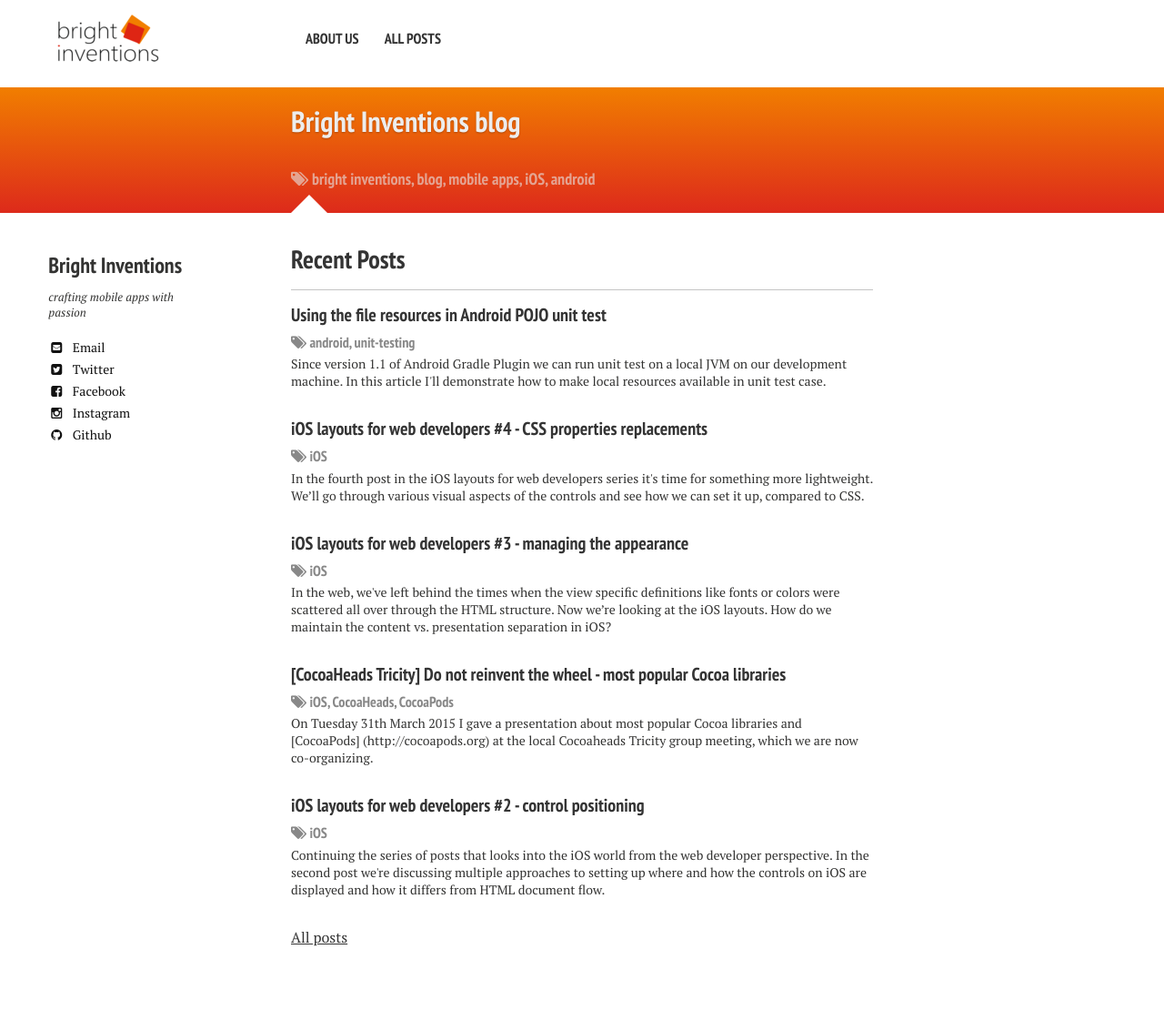
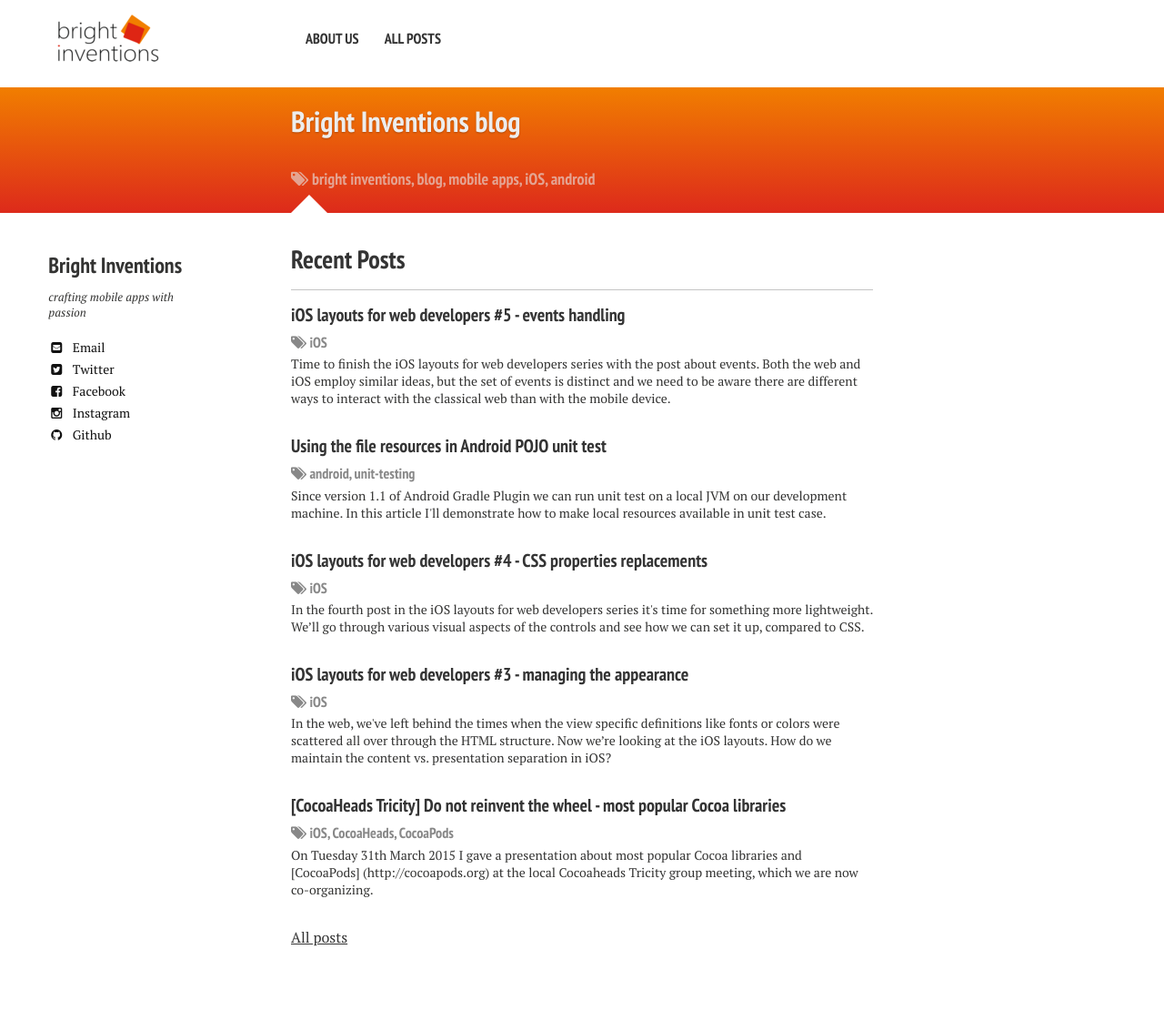
Before and after one commit to bright/bright.github.io, a Jekyll site: the page built from index.md, in a window 1280 px wide. Shown: the whole page at 91% size. Built offline with Jekyll 4.4.1, drawn with Linux system fonts in a browser that asks for light colours; nearby versions of some CDN libraries; Markdown is read by kramdown in place of the engine named in the settings; part of the change alters nothing that is shown.

Commit message:
ios layouts for web developers 5

```diff
--- a/_posts/2015-04-10-ios-layouts-for-web-developers-4-css-properties-replacements.md
+++ b/_posts/2015-04-10-ios-layouts-for-web-developers-4-css-properties-replacements.md
@@ -132,4 +132,5 @@ Some of the “fancy” text effects like text shadows or strokes are available
 
 That’s all I found useful and worth mentioning here, but of course the full list of styling-related features of UIKit, and especially when going down to CALayers is vast, likewise the full list of features in CSS, so I don’t think it’s even feasible to cover everything here.
 
-Next time I’ll probably conclude the series with the post about events handling.
+
+Next time I’ll conclude the series with [the post about events handling](/ios-layouts-for-web-developers-5-events-handling/).
--- /dev/null
+++ b/_posts/2015-05-21-ios-layouts-for-web-developers-5-events-handling.md
@@ -0,0 +1,140 @@
+---
+layout: post
+excerpt: "Time to finish the iOS layouts for web developers series with the post about events. Both the web and iOS employ similar ideas, but the set of events is distinct and we need to be aware there are different ways to interact with the classical web than with the mobile device."
+title: "iOS layouts for web developers #5 - events handling"
+date: 2015-05-21
+tags: [iOS]
+comments: true
+author: adam
+---
+
+Time to finish the iOS layouts for web developers series with the post about events. Earlier in the series you might read about [the controls](/ios-layouts-for-web-developers-1-basic-building-blocks/), [control positioning](/ios-layouts-for-web-developers-2-control-positioning/), [managing the appearance](/ios-layouts-for-web-developers-3-managing-appearance/) and [CSS properties replacements](/ios-layouts-for-web-developers-4-css-properties-replacements/).
+
+Touchy state of the mobile touch events
+----
+
+Both in the web and in iOS we employ event-based models to define and control the interactions between our application and the external world, especially the user. The general idea of listening and reacting to particular events on specific parts of the UI or the whole application is the same on both environments. But the set of events is distinct and the main difference we need to always be aware is there are different ways to interact with the classical web than with the mobile device.
+
+The web's basic [DOM events model](http://www.w3.org/TR/DOM-Level-2-Events/events.html#Events-eventgroupings) was designed when touch interfaces were still very far from mainstream devices. It assumes the application is controlled by the mouse and the keyboard, thus the events carry the information like where the mouse pointer is or which key was pressed. And now, when we use the web on the mobile device, we’re still constrained to what type of interaction the browser supports and in a lot of cases we still need to talk in terms of clicks and mouse moves instead of gestures.
+
+The story about [proper touch events in the web](http://www.html5rocks.com/en/mobile/touch/) is [long and convoluted](http://www.w3.org/Mobile/mobile-web-app-state/#User_interactions). First, Safari introduced own [non-standard touch events support](https://developer.apple.com/library/safari/documentation/AppleApplications/Reference/SafariWebContent/HandlingEvents/HandlingEvents.html#//apple_ref/doc/uid/TP40006511-SW22) back in iOS 2.0. The de-facto standard was adopted by few other mobile browsers and later codified as the [W3C standard](http://www.w3.org/TR/touch-events/), but its adoption is [still quite poor](http://caniuse.com/#feat=touch). Meanwhile the new, more generic alternative concept of [Pointer Events](http://www.w3.org/TR/pointerevents/) was coined, specified and [introduced in Internet Explorer](http://caniuse.com/#feat=pointer). This led to the support fragmentation and uncertainty for developers what to rely on and what to expect in the future.
+
+On the other hand we have native mobile platforms like iOS that know much better how the contemporary device is controlled. Instead of mouse and keyboard events, the mobile platform is concerned about [multitouch gestures like panning or pinching or accelerometer-based motion recognition](https://developer.apple.com/library/prerelease/ios/documentation/EventHandling/Conceptual/EventHandlingiPhoneOS/Introduction/Introduction.html) and exposes it via the high-level gesture API instead of low-level information about each and every touch or finger movement.
+
+Of course, on a conceptual level, there are some analogies and some of the most common native gestures can be translated quite directly into web world - the example is a scroll gesture, done by tapping the screen and dragging the app’s content - mobile browsers happen to emit `scroll` events then.
+
+Simplified gestures handling
+----
+
+Events in iOS are approached at multiple levels of abstraction, giving the developer the way to either easily use the system default gestures or alternatively dive down to more complex but more powerful API.
+
+The simpler layer available are [gesture recognizers](https://developer.apple.com/library/prerelease/ios/documentation/EventHandling/Conceptual/EventHandlingiPhoneOS/GestureRecognizer_basics/GestureRecognizer_basics.html#//apple_ref/doc/uid/TP40009541-CH2-SW2). Views can have multiple gesture recognizers attached, each configured to detect a particular, possibly complex gesture like pinching ([`UIPinchGestureRecognizer`](https://developer.apple.com/library/prerelease/ios/documentation/UIKit/Reference/UIPinchGestureRecognizer_Class/index.html#//apple_ref/occ/cl/UIPinchGestureRecognizer)) or finger rotation ([`UIRotationGestureRecognizer`](https://developer.apple.com/library/prerelease/ios/documentation/UIKit/Reference/UIRotateGestureRecognizer_Class/index.html#//apple_ref/occ/cl/UIRotationGestureRecognizer)). When the gesture is detected, the recognizer calls its target - the callback we defined when setting the recognizer up:
+
+{% highlight Objective-C %}
+- (void)viewDidLoad {
+    [super viewDidLoad];
+
+    UITapGestureRecognizer *doubleTapRecognizer = [[UITapGestureRecognizer alloc]
+        initWithTarget:self action:@selector(respondToDoubleTapGesture:)];
+    doubleTapRecognizer.numberOfTapsRequired = 2;
+    [self.view addGestureRecognizer:doubleTapRecognizer];
+}
+
+- (void)respondToDoubleTapGesture:(id)sender {
+    // react on double tap event here
+}
+{% endhighlight %}
+
+There’s no direct analogy available for complex gestures in the web world. Mobile browser apps often have their own handling for such a gestures, not even passing the raw gesture to the web app currently opened. For example, when pinching the website on the mobile device, it is zoomed in or out [without the web app being notified](http://stackoverflow.com/questions/995914/catch-browsers-zoom-event-in-javascript) about that event directly. The solution to handle complex gestures in mobile web is to defer to 3rd-party libraries that employ the low-level handling mechanisms to emulate the gesture events. Examples are [Hammer.js](http://hammerjs.github.io/) or [Touchy](https://github.com/hotstudio/touchy).
+
+> 3rd-party libraries to handle complex events <—> built-in gesture recognizers
+
+Simple events simplified even more
+----
+
+For simpler events that do not require complex “recognizing” of movements pattern and consist just a single interaction, like tap, there is simplified mechanism available in iOS via `UIControl`'s [`addTarget:action:forControlEvents:`](https://developer.apple.com/library/ios/documentation/UIKit/Reference/UIControl_Class/index.html#//apple_ref/occ/instm/UIControl/addTarget:action:forControlEvents:) method, where we specify callbacks for particular events directly in the control:
+
+{% highlight Objective-C %}
+- (void)viewDidLoad {
+    [super viewDidLoad];
+
+    UIButton *button = // create or find a button
+    [button addTarget:self
+               action:@selector(respondToTapGesture:)
+     forControlEvents:UIControlEventTouchUpInside];
+}
+
+- (void)respondToTapGesture:(id)sender {
+    // react on tap event here
+}
+{% endhighlight %}
+
+The web analogy here is pretty clear - it’s like adding an event listener to the DOM element, either directly using [`element.addEventListener` API](https://developer.mozilla.org/en-US/docs/Web/API/EventTarget/addEventListener) or through convenient libraries like [jQuery and its `on` function](http://api.jquery.com/on/) etc.
+
+> `addEventListener` and its wrappers <—> `addTarget:action:forControlEvents:`
+
+What else we need to know here is the “translation table” from the DOM event to its [corresponding `UIControlEvent` type](https://developer.apple.com/library/ios/documentation/UIKit/Reference/UIControl_Class/index.html#//apple_ref/doc/constant_group/Control_Events). Of course the analogies are coarse-grained as always, but here we go:
+
+> `mousedown` event <—> `UIControlEventTouchDown`
+
+> `mouseup` event, conventionally also `click` event <—> `UIControlEventTouchUpInside`
+
+> `change` event on form controls <—> `UIControlEventValueChanged`
+
+> [drag events](https://developer.mozilla.org/en-US/docs/Web/Guide/HTML/Drag_and_drop) <—> `UIControlEventTouchDragInside`, `UIControlEventTouchDragOutside`, `UIControlEventTouchDragEnter`, `UIControlEventTouchDragExit`
+
+Low-level events handling
+----
+
+There is also lower level touch event handling available within [`UIResponder` base class](https://developer.apple.com/library/ios/documentation/UIKit/Reference/UIResponder_Class/#//apple_ref/doc/uid/TP40006783-CH4-SW13), which fortunately is a base class for `UIView` allowing these methods to be used everywhere. There are plenty of methods available to be overriden when our view implementation is interested in being notified about events like beginning of the touch ([`touchesBegan:withEvent:`](https://developer.apple.com/library/ios/documentation/UIKit/Reference/UIResponder_Class/#//apple_ref/occ/instm/UIResponder/touchesBegan:withEvent:)), touch move ([`touchesMoved:withEvent:`](https://developer.apple.com/library/ios/documentation/UIKit/Reference/UIResponder_Class/#//apple_ref/occ/instm/UIResponder/touchesMoved:withEvent:)) or touch end ([`touchesEnded:withEvent:`](https://developer.apple.com/library/ios/documentation/UIKit/Reference/UIResponder_Class/#//apple_ref/occ/instm/UIResponder/touchesEnded:withEvent:)). These events consists of locations for all touch points, allowing multitouch support. But in order to detect any pattern, we need to analyse the data on our own. This resembles what we have [available in some web browsers](https://developer.mozilla.org/en-US/docs/Web/API/Touch_events).
+
+> listening on `touchstart` event <—> overriding `touchesBegan:withEvent:` method
+
+> listening on `touchmove` event <—> overriding `touchesMoved:withEvent:` method
+
+> listening on `touchend` event <—> overriding `touchesEnded:withEvent:` method
+
+> listening on `touchcancel` event <—> overriding `touchesCancelled:withEvent:` method
+
+Raw [motion events](https://developer.apple.com/library/ios/documentation/UIKit/Reference/UIResponder_Class/#//apple_ref/doc/uid/TP40006783-CH4-SW19) handling is also available within `UIResponder` in the same fashion as touch events, using [`motionBegan:withEvent:`](https://developer.apple.com/library/ios/documentation/UIKit/Reference/UIResponder_Class/#//apple_ref/occ/instm/UIResponder/motionBegan:withEvent:) method and its siblings. In the web we might use [device motion and orientation events](http://mobiforge.com/design-development/html5-mobile-web-device-orientation-events) instead.
+
+> listening on `devicemotion` event <—> overriding `motionBegan:withEvent:` and `motionEnded:withEvent:` methods
+
+Other events
+----
+
+For the sake of completeness, I’d mention few more event types that are somehow supported by both the web standard and iOS.
+
+> listening on `window.onload`, jQuery `$(document).ready` or similar events <—> overriding [`UIViewController.viewDidLoad`](https://developer.apple.com/library/ios/documentation/UIKit/Reference/UIViewController_Class/#//apple_ref/occ/instm/UIViewController/viewDidLoad) method
+
+> listening on `window.resize` event <—> overriding [`traitCollectionDidChange:`](https://developer.apple.com/library/ios/documentation/UIKit/Reference/UITraitEnvironment_Ref/index.html#//apple_ref/occ/intfm/UITraitEnvironment/traitCollectionDidChange:) method on the view or view controller
+
+> listening on [`deviceorientation`](https://developer.mozilla.org/en-US/docs/Web/API/Detecting_device_orientation) event <—> adding observer to `NSNotificationCenter` that observes for [`UIDeviceOrientationDidChangeNotification`](http://thinkdiff.net/iphones/orientation-detection-at-runtime-in-ipad-or-iphone/); alternatively overriding [`traitCollectionDidChange:`](https://developer.apple.com/library/ios/documentation/UIKit/Reference/UITraitEnvironment_Ref/index.html#//apple_ref/occ/intfm/UITraitEnvironment/traitCollectionDidChange:) method on the view or view controller
+
+> set of proposed solutions for [sensors and hardware integration](http://www.w3.org/Mobile/mobile-web-app-state/#Sensors_and_hardware_integration), not yet implemented <—> [remote control events on `UIResponder`](https://developer.apple.com/library/ios/documentation/UIKit/Reference/UIResponder_Class/#//apple_ref/occ/instm/UIResponder/remoteControlReceivedWithEvent:)
+
+Who handles the event?
+----
+
+Not only the types of events should be of our interest, but also which element/control is responsible for handling the event. We have some differences in that matter between the web and iOS.
+
+In the web, all the interaction events are first dispatched directly to the element that user interacted with, for example the `mousedown` event is first delivered to the innermost DOM element user clicked with her mouse. By default, all the listeners registered for that element are fired and the event is passed up the DOM hierarchy (this is called event bubbling). Every listener has the opportunity to stop the bubbling (`stopPropagation`) and/or cancel other listeners, but by default events traverse up to the top of the view hierarchy (to the `document` element), regardless if the event was somehow handled or not.
+
+In iOS, the way the event travels up the view hierarchy is similar - it is first delivered to the control down the tree and then passed up, but only until some control actually handles it - the traversal stops then.
+
+> calling DOM event `stopPropagation` on event handling <—> on iOS, propagation is stopped automatically when the event is handled
+
+Also, it is not fully accurate to say the events go up the view hierarchy. It actually go according to the [responder chain](https://developer.apple.com/library/prerelease/ios/documentation/EventHandling/Conceptual/EventHandlingiPhoneOS/event_delivery_responder_chain/event_delivery_responder_chain.html#//apple_ref/doc/uid/TP40009541-CH4-SW2), which might or might not be equal to the view hierarchy order of controls. For touch events, unless we modify the [`nextResponder` property](https://developer.apple.com/library/prerelease/ios/documentation/UIKit/Reference/UIResponder_Class/index.html#//apple_ref/occ/instm/UIResponder/nextResponder), it is the same. But we might want to manage which control is the next responder on our own, for example to implement nice [keyboard traversal through the text inputs](http://stackoverflow.com/questions/1347779/how-to-navigate-through-textfields-next-done-buttons).
+
+> DOM events bubble up the DOM hierarchy <—> iOS events traverse according to the responder chain
+
+But there are few more quirks. First one is the way the iOS determines which control was touched - it starts from the uppermost window view and [performs a hit-testing](https://developer.apple.com/library/prerelease/ios/documentation/EventHandling/Conceptual/EventHandlingiPhoneOS/event_delivery_responder_chain/event_delivery_responder_chain.html#//apple_ref/doc/uid/TP40009541-CH4-SW4) on its subviews recursively. That takes into consideration only the views that are [actually visible within the view’s bounds](https://developer.apple.com/library/ios/qa/qa2013/qa1812.html) - so the views that are drawn outside its superview using `clipToBounds = NO` can’t handle the touch events properly. The workaround is to override [the hit-testing method](https://developer.apple.com/library/ios/documentation/UIKit/Reference/UIView_Class/index.html#//apple_ref/occ/instm/UIView/hitTest:withEvent:), but this gets hairy pretty quickly.
+
+> DOM events are delivered to the innermost element according to view hierarchy only <—> iOS touch events are delivered to the innermost control according both to view hierarchy and position within bounds
+
+One more important trick that is often used to modify the default touch target control on iOS is to disable the [`userInteractionEnabled` flag](https://developer.apple.com/library/ios/documentation/UIKit/Reference/UIView_Class/#//apple_ref/occ/instp/UIView/userInteractionEnabled) for the control to prevent it being considered for hit-testing. In that case, the control that gets the event might not actually be the innermost one, but the last of its ancestors that doesn’t have interaction disabled. To achieve something a bit similar in the web, we can set CSS `pointer-events: none` on the element we want to “disable", although this is rather rough analogy.
+
+> `pointer-events: none` in CSS <—> `UIView`’s `userInteractionEnabled` flag
+
+
+That’s all, folks. I hope anyone finds this series worth reading. I’d be grateful for any corrections, additions or just comments.
```
